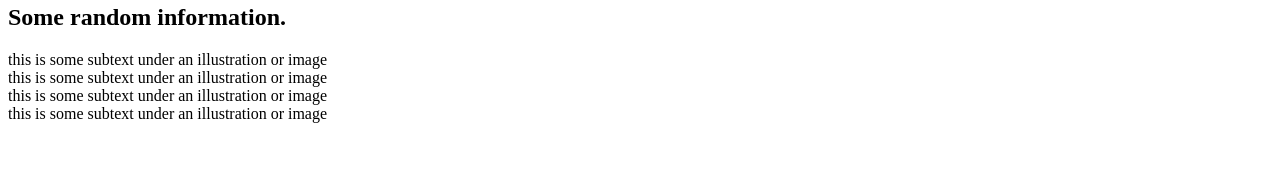
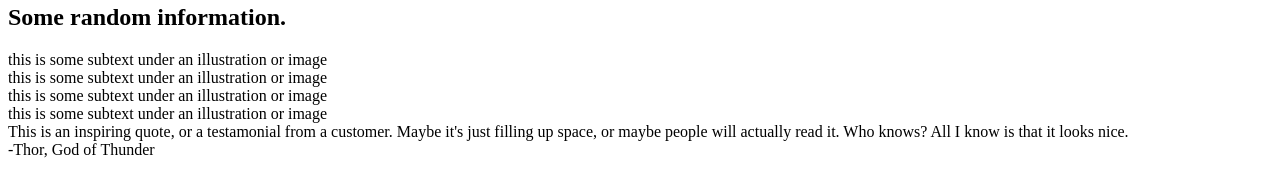
Before and after one commit to hiticasj/firstwebsite, a plain HTML site: page firstwebsite.html in a window 1280 px wide. Shown: the part 332-528 px from the top of the page. Drawn offline with Linux system fonts and the light colour scheme.

Commit message:
Added quote

```diff
--- a/firstwebsite.html
+++ b/firstwebsite.html
@@ -36,5 +36,9 @@
         <div class="card"></div>
         <div class="text">this is some subtext under an illustration or image</div>
     </div>
+    <div class="quotecontainer">
+    <div class="quote">This is an inspiring quote, or a testamonial from a customer. Maybe it's just filling up space, or maybe people will actually read it. Who knows? All I know is that it looks nice.</div>
+        <fiv class="author">-Thor, God of Thunder</fiv>
+    </div>
 </body>
 </html>
```
